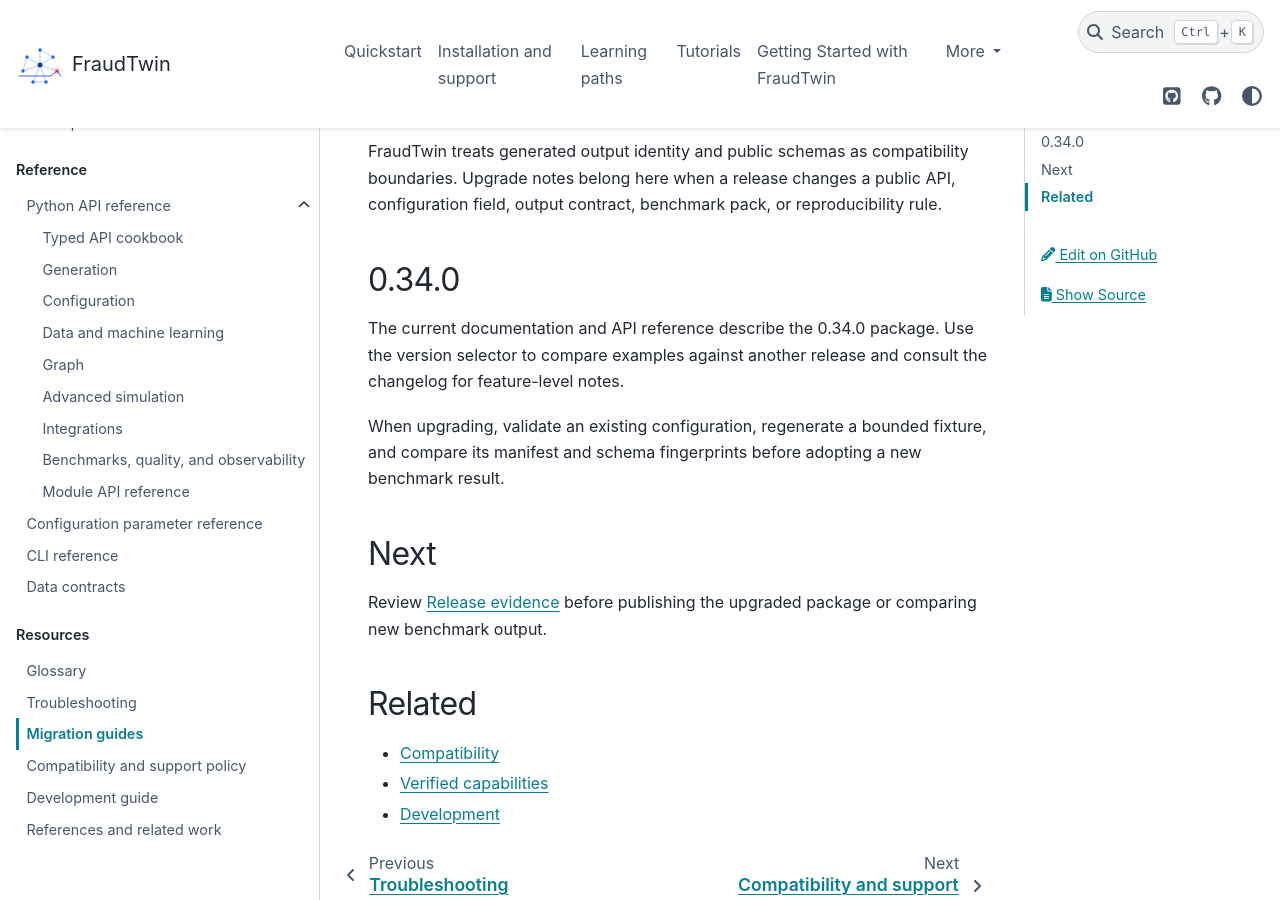
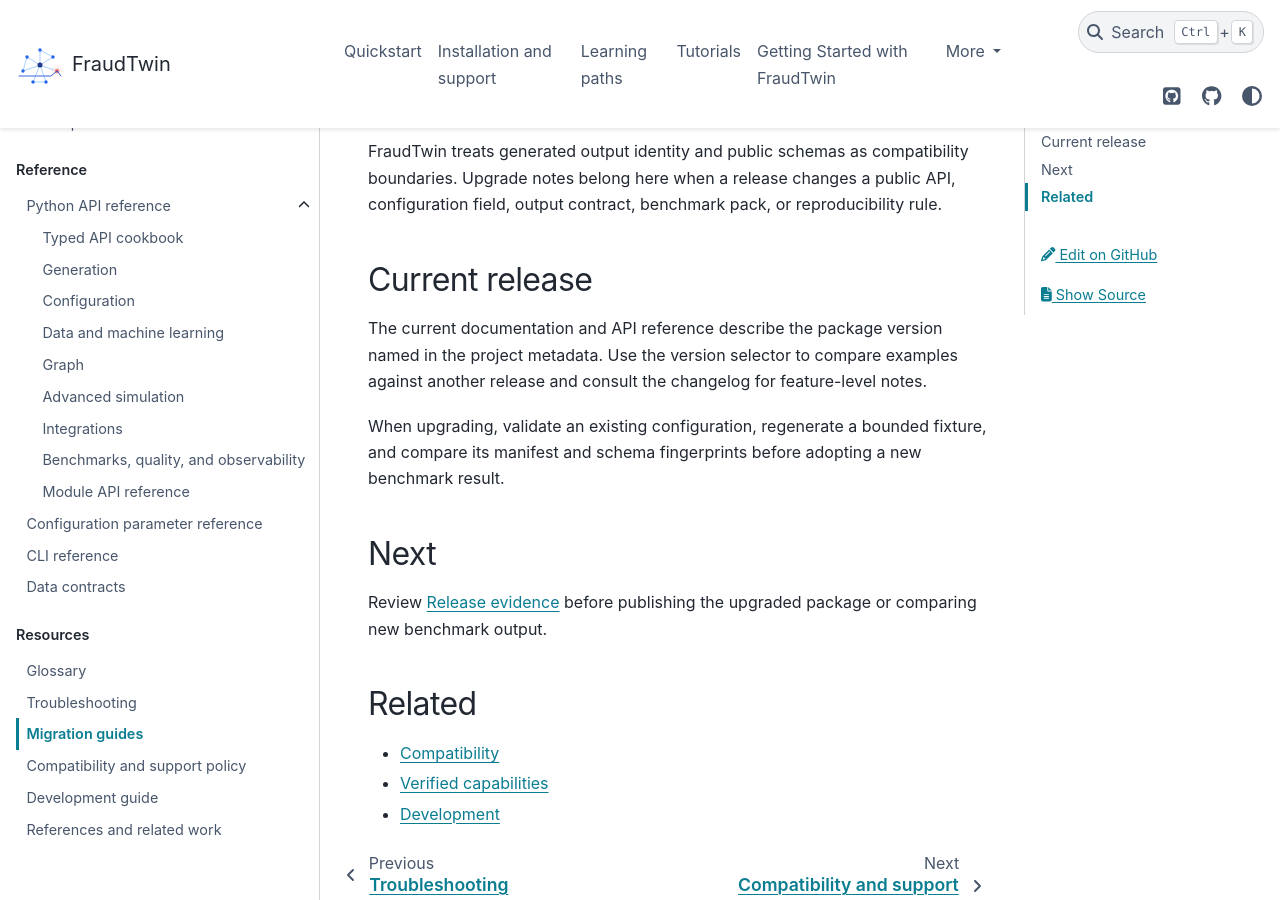
Before and after one commit to emedinac/fraud-twin, a Sphinx documentation site: the page built from docs/migration.md, in a window 1280 px wide and 900 px high, scrolled down 439 px. Built offline with Sphinx 7.4.7 and the PyData theme 0.15.4, drawn with Linux system fonts in a browser that asks for light colours.

Commit message:
docs: upgrade to package version

```diff
--- a/docs/migration.md
+++ b/docs/migration.md
@@ -10,11 +10,11 @@ FraudTwin treats generated output identity and public schemas as compatibility
 boundaries. Upgrade notes belong here when a release changes a public API,
 configuration field, output contract, benchmark pack, or reproducibility rule.
 
-## 0.34.0
+## Current release
 
-The current documentation and API reference describe the 0.34.0 package. Use
-the version selector to compare examples against another release and consult
-the changelog for feature-level notes.
+The current documentation and API reference describe the package version named
+in the project metadata. Use the version selector to compare examples against
+another release and consult the changelog for feature-level notes.
 
 When upgrading, validate an existing configuration, regenerate a bounded
 fixture, and compare its manifest and schema fingerprints before adopting a
--- a/docs/workflows.md
+++ b/docs/workflows.md
@@ -202,8 +202,9 @@ The v1 record names and parsing-canonical fingerprints are recorded in
 `contracts/avro/registry.yaml`:
 
 The `1.0.0` values in this table are Avro contract versions, not FraudTwin
-package releases. The package and public benchmark-pack release are `0.34.0`;
-contract versions remain independently versioned for compatibility.
+package releases. The public benchmark-pack release remains independently
+versioned from the FraudTwin package release; contract versions are also
+independently versioned for compatibility.
 
 | Subject | Avro record | Version | Canonical SHA-256 |
 | --- | --- | --- | --- |
```
Also changed, not shown: docs/installation.md (+4 -2 lines).
